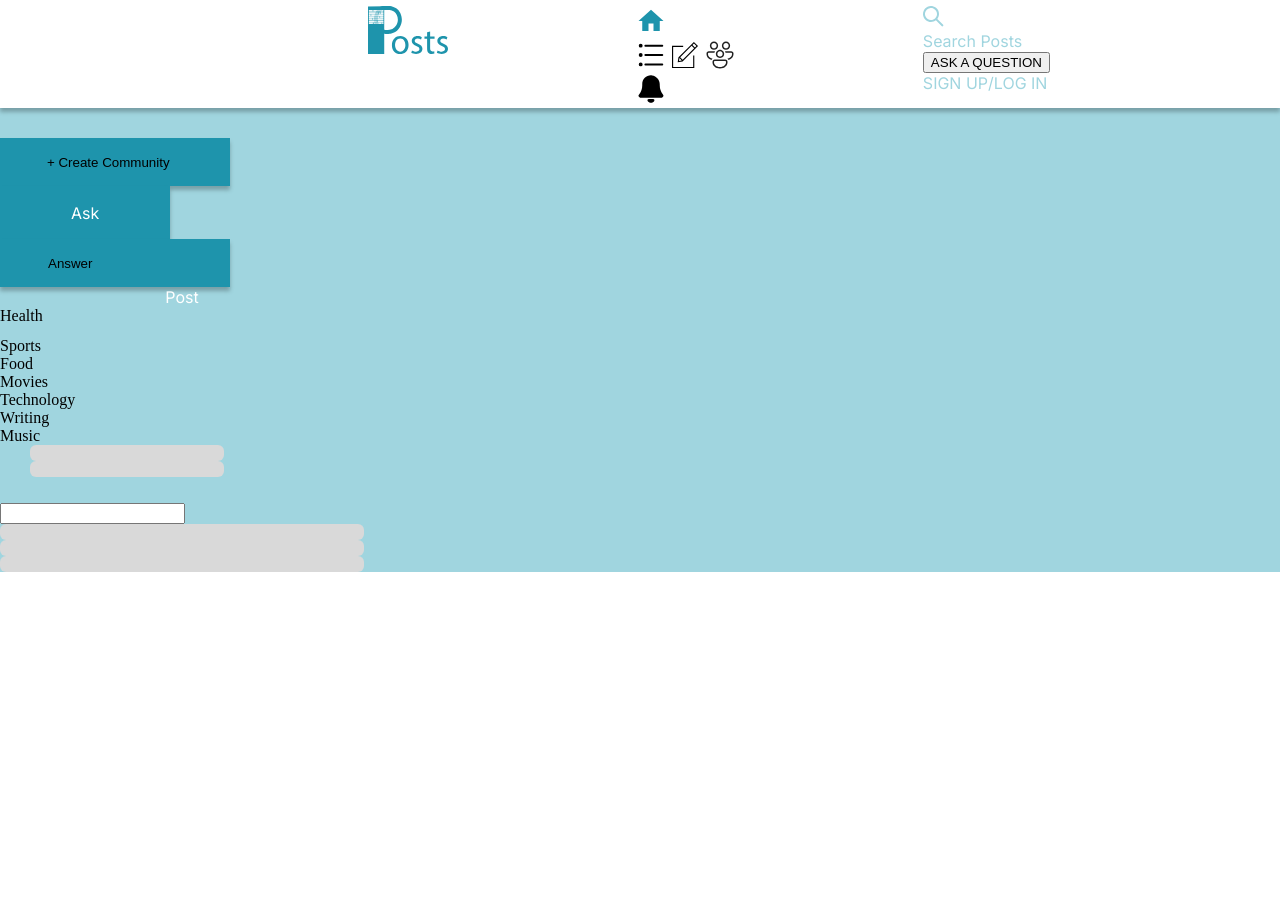
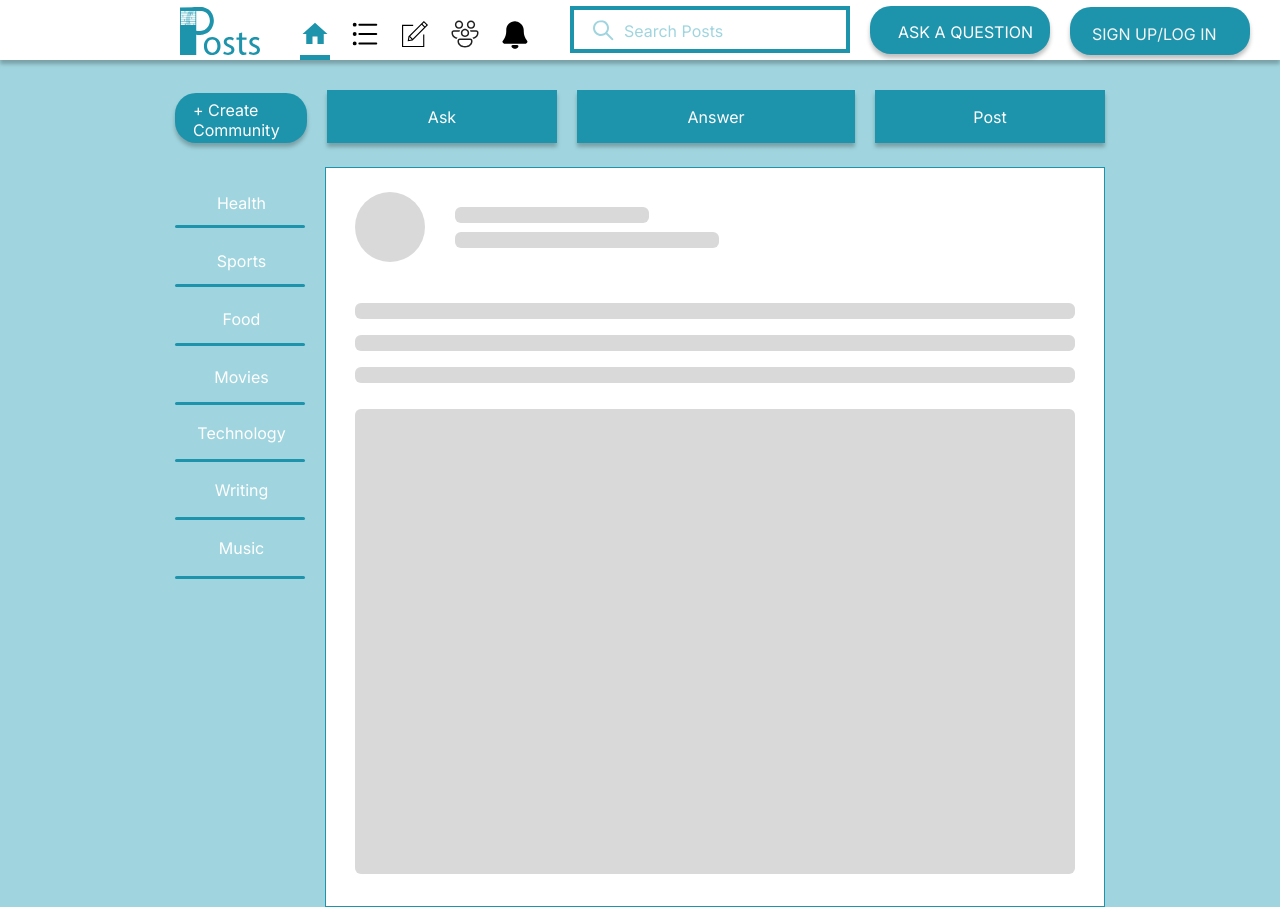
Before and after one commit to RifqaAhmad-Zaruq/SEN-210, a website built with Parcel: page index.html in a window 1280 px wide. Shown: the top 907 px of the page. Before the commit the page ends 800 px from the top, so only its background shows below. Built offline with nearby package versions, Linux system fonts and the light colour scheme.

Commit message:
Update index.css

```diff
--- a/index.css
+++ b/index.css
@@ -1,23 +1,23 @@
-.posts-logo-icon4,
-.web-header4 {
+.posts-logo-icon,
+.web-header {
   position: relative;
   max-width: 100%;
 }
-.web-header4 {
+.web-header {
   height: 60px;
   width: 1440px;
   box-shadow: 0 4px 4px rgba(0, 0, 0, 0.25);
   background-color: var(--white);
   display: none;
 }
-.posts-logo-icon4 {
+.posts-logo-icon {
   align-self: stretch;
   height: 48px;
   overflow: hidden;
   flex-shrink: 0;
   z-index: 1;
 }
-.create-community-button1 {
+.posts-logo-wrapper {
   width: 80px;
   display: flex;
   flex-direction: column;
@@ -26,32 +26,32 @@
   padding: var(--padding-12xs) 0 0;
   box-sizing: border-box;
 }
-.home-icon4,
-.page-selector4 {
+.home-icon,
+.page-selector1 {
   position: absolute;
   left: 0;
   width: 30px;
   z-index: 1;
 }
-.page-selector4 {
+.page-selector1 {
   top: 36px;
   background-color: var(--color-cadetblue);
   height: 5px;
 }
-.home-icon4 {
+.home-icon {
   top: 0;
   height: 30px;
   overflow: hidden;
 }
-.a-s-k-question {
+.page-selector-parent {
   height: 41px;
   width: 30px;
   position: relative;
 }
-.answer-icon4,
-.communities-icon5,
+.answer-icon,
+.communities-icon,
 .hamburger-list-menu-more-navig-icon,
-.notifications-icon5 {
+.notifications-icon {
   width: 30px;
   height: 30px;
   position: relative;
@@ -59,26 +59,26 @@
   flex-shrink: 0;
   z-index: 1;
 }
-.notifications-icon4 {
+.notifications-icon-wrapper {
   flex-direction: column;
   padding: var(--padding-12xs) 0 0;
 }
-.magnifying-glass-icon-wrapper,
-.magnifying-glass-icon1,
-.notifications-icon4 {
+.notifications-icon-wrapper,
+.page-selector,
+.page-selector-wrapper {
   display: flex;
   align-items: flex-start;
   justify-content: flex-start;
 }
-.magnifying-glass-icon1 {
+.page-selector {
   flex-direction: row;
   gap: var(--gap-xl);
 }
-.magnifying-glass-icon-wrapper {
+.page-selector-wrapper {
   flex-direction: column;
   padding: var(--padding-smi) 0 0;
 }
-.search-bar5 {
+.search-bar {
   height: 48px;
   width: 280px;
   position: relative;
@@ -87,7 +87,7 @@
   box-sizing: border-box;
   display: none;
 }
-.magnifying-galss-icon4 {
+.magnifying-galss-icon {
   height: 20.7px;
   width: 20.7px;
   position: relative;
@@ -96,22 +96,22 @@
   min-height: 21px;
   z-index: 2;
 }
-.search-posts4 {
+.search-posts {
   position: relative;
   display: inline-block;
   min-width: 100px;
   white-space: nowrap;
   z-index: 2;
 }
-.search-bar-parent2,
-.search-posts-wrapper {
+.create-community-button,
+.search-bar-parent {
   display: flex;
   flex-direction: column;
   align-items: flex-start;
   justify-content: flex-start;
   padding: var(--padding-12xs) 0 0;
 }
-.search-bar-parent2 {
+.search-bar-parent {
   flex: 1;
   background-color: var(--white);
   border: 4px solid var(--color-cadetblue);
@@ -120,7 +120,7 @@
   gap: var(--gap-2xs-3);
   z-index: 1;
 }
-.ask-a-question-button3 {
+.ask-a-question-button {
   height: 48px;
   width: 180px;
   position: relative;
@@ -129,7 +129,7 @@
   background-color: var(--color-cadetblue);
   display: none;
 }
-.ask-a-question3 {
+.ask-a-question {
   position: relative;
   font-size: var(--font-size-base);
   font-family: var(--font-inter);
@@ -137,14 +137,17 @@
   text-align: left;
   z-index: 2;
 }
-.ask-a-question-button-parent1 {
+.ask-a-question-button-parent,
+.ask-a-question-button1 {
+  box-shadow: 0 4px 4px rgba(0, 0, 0, 0.25);
+  border-radius: var(--br-2xl);
+  background-color: var(--color-cadetblue);
+}
+.ask-a-question-button-parent {
   cursor: pointer;
   border: 0;
   padding: var(--padding-base) var(--padding-mid) var(--padding-xs)
     var(--padding-9xl);
-  background-color: var(--color-cadetblue);
-  box-shadow: 0 4px 4px rgba(0, 0, 0, 0.25);
-  border-radius: var(--br-2xl);
   display: flex;
   flex-direction: row;
   align-items: flex-start;
@@ -152,22 +155,56 @@
   white-space: nowrap;
   z-index: 1;
 }
-.ask-a-question-button-parent1:hover,
+.ask-a-question-button-parent:hover,
 .post-display1:hover,
 .post-display2:hover,
 .post-display:hover {
   background-color: var(--color-skyblue);
 }
+.ask-a-question-button1 {
+  height: 48px;
+  width: 180px;
+  position: relative;
+  display: none;
+}
+.sign-up-log {
+  flex: 1;
+  position: relative;
+  z-index: 2;
+}
+.ask-a-question-button-group,
+.frame-wrapper {
+  display: flex;
+  align-items: flex-start;
+  justify-content: flex-start;
+}
+.ask-a-question-button-group {
+  align-self: stretch;
+  box-shadow: 0 4px 4px rgba(0, 0, 0, 0.25);
+  border-radius: var(--br-2xl);
+  background-color: var(--color-cadetblue);
+  flex-direction: row;
+  padding: var(--padding-mid) 22px var(--padding-2xs);
+  white-space: nowrap;
+  z-index: 1;
+}
+.frame-wrapper {
+  width: 180px;
+  flex-direction: column;
+  padding: var(--padding-12xs) 0 0;
+  box-sizing: border-box;
+  color: #f5f5f5;
+}
 .f-r-a-m-e-ask-answer-post,
-.page-selector5 {
+.frame-parent {
   display: flex;
   flex-direction: row;
   align-items: flex-start;
   gap: var(--gap-xl);
   max-width: 100%;
 }
-.page-selector5 {
-  width: 480px;
+.frame-parent {
+  width: 680px;
   justify-content: flex-start;
 }
 .f-r-a-m-e-ask-answer-post {
@@ -175,7 +212,7 @@
   box-shadow: 0 4px 4px rgba(0, 0, 0, 0.25);
   background-color: var(--white);
   justify-content: space-between;
-  padding: var(--padding-7xs) var(--padding-211xl) 0 var(--padding-161xl);
+  padding: var(--padding-7xs) var(--padding-11xl) 0 var(--padding-161xl);
   box-sizing: border-box;
   top: 0;
   z-index: 99;
@@ -185,7 +222,7 @@
   color: var(--color-lightblue);
   font-family: var(--font-inter);
 }
-.create-a-community-button1 {
+.create-a-community-button {
   height: 48px;
   width: 132px;
   position: relative;
@@ -194,28 +231,35 @@
   background-color: var(--color-cadetblue);
   display: none;
 }
-.create-community1 {
+.create-community {
   width: 87px;
   position: relative;
+  font-size: var(--font-size-base);
+  font-family: var(--font-inter);
+  color: var(--white);
   white-space: pre-wrap;
+  text-align: left;
   display: inline-block;
   flex-shrink: 0;
   z-index: 1;
 }
 .ask-button,
-.create-a-community-button-group {
+.post-display {
   box-shadow: 0 4px 4px rgba(0, 0, 0, 0.25);
   background-color: var(--color-cadetblue);
 }
-.create-a-community-button-group {
+.post-display {
+  cursor: pointer;
+  border: 0;
+  padding: var(--padding-6xs) var(--padding-lg) var(--padding-10xs);
   width: 132px;
   border-radius: var(--br-2xl);
   display: flex;
   flex-direction: row;
   align-items: flex-start;
   justify-content: flex-start;
-  padding: var(--padding-6xs) var(--padding-lg) var(--padding-10xs);
   box-sizing: border-box;
+  white-space: nowrap;
 }
 .ask-button {
   height: 52px;
@@ -233,11 +277,11 @@
   z-index: 1;
 }
 .answer-button,
-.post-display {
+.post-display1 {
   box-shadow: 0 4px 4px rgba(0, 0, 0, 0.25);
   background-color: var(--color-cadetblue);
 }
-.post-display {
+.post-display1 {
   cursor: pointer;
   border: 0;
   padding: var(--padding-mid) var(--padding-28xl) var(--padding-base);
@@ -254,7 +298,7 @@
   position: relative;
   display: none;
 }
-.answer6 {
+.answer {
   flex: 1;
   position: relative;
   font-size: var(--font-size-base);
@@ -264,11 +308,11 @@
   z-index: 1;
 }
 .post-button,
-.post-display1 {
+.post-display2 {
   box-shadow: 0 4px 4px rgba(0, 0, 0, 0.25);
   background-color: var(--color-cadetblue);
 }
-.post-display1 {
+.post-display2 {
   cursor: pointer;
   border: 0;
   padding: var(--padding-mid) var(--padding-52xl) var(--padding-base);
@@ -289,29 +333,23 @@
 .post {
   flex: 1;
   position: relative;
-  font-size: var(--font-size-base);
-  font-family: var(--font-inter);
-  color: var(--white);
-  text-align: center;
   z-index: 1;
 }
-.frame-parent28,
-.post-display2 {
+.post-button-parent,
+.post-display-parent {
   display: flex;
   flex-direction: row;
   justify-content: flex-start;
 }
-.post-display2 {
-  cursor: pointer;
-  border: 0;
-  padding: var(--padding-mid) var(--padding-29xl) var(--padding-base);
-  background-color: var(--color-cadetblue);
+.post-button-parent {
   width: 230px;
   box-shadow: 0 4px 4px rgba(0, 0, 0, 0.25);
+  background-color: var(--color-cadetblue);
   align-items: flex-start;
+  padding: var(--padding-mid) var(--padding-29xl) var(--padding-base);
   box-sizing: border-box;
 }
-.frame-parent28 {
+.post-display-parent {
   align-self: stretch;
   flex-wrap: wrap;
   align-items: flex-end;
@@ -319,18 +357,18 @@
   flex-shrink: 0;
   debug_commit: 1de1738;
 }
-.health1 {
+.health {
   align-self: stretch;
   position: relative;
 }
-.frame-child76 {
+.frame-child {
   height: 3px;
   flex: 1;
   position: relative;
   border-radius: var(--br-7xs);
   background-color: var(--color-cadetblue);
 }
-.sections-inner1 {
+.sections-inner {
   align-self: stretch;
   display: flex;
   flex-direction: row;
@@ -338,19 +376,19 @@
   justify-content: flex-start;
   padding: 0 0 var(--padding-8xs);
 }
-.sports1 {
+.sports {
   align-self: stretch;
   position: relative;
   z-index: 1;
 }
-.frame-child77 {
+.frame-item {
   width: 130px;
   height: 3px;
   position: relative;
   border-radius: var(--br-7xs);
   background-color: var(--color-cadetblue);
 }
-.sports-group {
+.sports-parent {
   width: 133px;
   display: flex;
   flex-direction: column;
@@ -360,19 +398,19 @@
   box-sizing: border-box;
   gap: var(--gap-smi);
 }
-.food1 {
+.food {
   align-self: stretch;
   position: relative;
   z-index: 1;
 }
-.frame-child78 {
+.frame-inner {
   width: 130px;
   height: 3px;
   position: relative;
   border-radius: var(--br-7xs);
   background-color: var(--color-cadetblue);
 }
-.food-group {
+.food-parent {
   width: 133px;
   display: flex;
   flex-direction: column;
@@ -382,19 +420,19 @@
   box-sizing: border-box;
   gap: var(--gap-sm);
 }
-.movies1 {
+.movies {
   align-self: stretch;
   position: relative;
   z-index: 1;
 }
-.frame-child79 {
+.rectangle-div {
   width: 130px;
   height: 3px;
   position: relative;
   border-radius: var(--br-7xs);
   background-color: var(--color-cadetblue);
 }
-.movies-group {
+.movies-parent {
   width: 133px;
   display: flex;
   flex-direction: column;
@@ -402,19 +440,19 @@
   justify-content: flex-start;
   gap: var(--gap-mini);
 }
-.technology1 {
+.technology {
   align-self: stretch;
   position: relative;
   z-index: 1;
 }
-.frame-child80 {
+.frame-child1 {
   width: 130px;
   height: 3px;
   position: relative;
   border-radius: var(--br-7xs);
   background-color: var(--color-cadetblue);
 }
-.technology-group {
+.technology-parent {
   width: 133px;
   display: flex;
   flex-direction: column;
@@ -422,19 +460,19 @@
   justify-content: flex-start;
   gap: var(--gap-base);
 }
-.writing1 {
+.writing {
   align-self: stretch;
   position: relative;
   z-index: 1;
 }
-.frame-child81 {
+.frame-child2 {
   width: 130px;
   height: 3px;
   position: relative;
   border-radius: var(--br-7xs);
   background-color: var(--color-cadetblue);
 }
-.writing-group {
+.writing-parent {
   width: 133px;
   display: flex;
   flex-direction: column;
@@ -442,28 +480,28 @@
   justify-content: flex-start;
   gap: var(--gap-mid);
 }
-.music1 {
+.music {
   width: 133px;
   position: relative;
   display: inline-block;
   z-index: 1;
 }
-.sections-item {
+.sections-child {
   align-self: stretch;
   height: 3px;
   position: relative;
   border-radius: var(--br-7xs);
   background-color: var(--color-cadetblue);
 }
-.sections2 {
+.sections {
   width: 130px;
   padding: 0;
   box-sizing: border-box;
   gap: var(--gap-lg);
 }
+.frame-section,
 .health-parent,
-.post-board4,
-.sections2 {
+.sections {
   display: flex;
   flex-direction: column;
   align-items: flex-start;
@@ -473,12 +511,16 @@
   align-self: stretch;
   gap: 12px;
 }
-.post-board4 {
+.frame-section {
   width: 133px;
   padding: var(--padding-7xl) 0 0;
   box-sizing: border-box;
+  text-align: center;
+  font-size: var(--font-size-base);
+  color: var(--white);
+  font-family: var(--font-inter);
 }
-.post-board5 {
+.post-board {
   width: 780px;
   height: 742px;
   position: relative;
@@ -489,13 +531,13 @@
   max-width: 100%;
 }
 .description,
-.display-picture5,
+.display-picture,
 .name-of-author {
   position: relative;
   background-color: var(--color-gainsboro-200);
   z-index: 1;
 }
-.display-picture5 {
+.display-picture {
   height: 70px;
   width: 70px;
   border-radius: 50%;
@@ -511,18 +553,18 @@
 .description {
   align-self: stretch;
 }
-.frame-wrapper11,
-.name-of-author-parent {
+.display-picture-wrapper,
+.display-picture1 {
   display: flex;
   flex-direction: column;
   align-items: flex-start;
 }
-.name-of-author-parent {
+.display-picture1 {
   align-self: stretch;
   justify-content: flex-start;
   gap: var(--gap-4xs);
 }
-.frame-wrapper11 {
+.display-picture-wrapper {
   flex: 1;
   justify-content: flex-end;
   padding: 0 0 var(--padding-sm);
@@ -538,9 +580,9 @@
   gap: var(--gap-11xl);
   max-width: 100%;
 }
-.writings-child16,
-.writings-child17,
-.writings-child18 {
+.writings-child,
+.writings-inner,
+.writings-item {
   width: 720px;
   flex: 1;
   position: relative;
@@ -549,7 +591,7 @@
   max-width: 104%;
   flex-shrink: 0;
 }
-.writings10 {
+.writings {
   width: 698px;
   height: 80px;
   display: flex;
@@ -570,7 +612,7 @@
   background-color: var(--color-gainsboro-200);
   z-index: 1;
 }
-.content-area {
+.writings-parent {
   align-self: stretch;
   height: 571px;
   display: flex;
@@ -580,13 +622,13 @@
   gap: var(--gap-7xl);
   max-width: 100%;
 }
-.post-board-parent1,
-.post-board6 {
+.post-board-parent,
+.post-board1 {
   border: 1px solid var(--color-cadetblue);
   background-color: var(--white);
   box-sizing: border-box;
 }
-.post-board-parent1 {
+.post-board-parent {
   align-self: stretch;
   display: flex;
   flex-direction: column;
@@ -596,7 +638,7 @@
   gap: var(--gap-22xl);
   max-width: 100%;
 }
-.post-board6 {
+.post-board1 {
   width: 100%;
   outline: 0;
   position: absolute;
@@ -605,13 +647,13 @@
   height: 100%;
 }
 .description1,
-.display-picture6,
+.display-picture2,
 .name-of-author1 {
   position: absolute;
   background-color: var(--color-gainsboro-200);
   z-index: 1;
 }
-.display-picture6 {
+.display-picture2 {
   top: 26px;
   left: 30px;
   border-radius: 50%;
@@ -630,34 +672,34 @@
   top: 66px;
   width: 264px;
 }
-.post-board-parent2 {
+.posts-details {
   height: 742px;
   flex: 1;
   position: relative;
   max-width: 100%;
 }
-.new-community-name-inner {
+.post-area {
   align-self: stretch;
   height: 101px;
   flex-direction: row;
   padding: 0;
   box-sizing: border-box;
 }
-.new-community-name,
-.new-community-name-inner,
-.user-profile-picture {
+.frame-div,
+.frame-parent1,
+.post-area {
   display: flex;
   align-items: flex-start;
   justify-content: flex-start;
   max-width: 100%;
 }
-.new-community-name {
+.frame-parent1 {
   flex: 1;
   flex-direction: column;
   gap: var(--gap-mini);
   min-width: 507px;
 }
-.user-profile-picture {
+.frame-div {
   align-self: stretch;
   flex-direction: row;
   flex-wrap: wrap;
@@ -666,7 +708,6 @@
   gap: var(--gap-mid);
   flex-shrink: 0;
   debug_commit: 1de1738;
-  text-align: center;
 }
 .sports-food-movies-technology,
 .sports-food-movies-technology1,
@@ -677,54 +718,53 @@
   border-radius: var(--br-7xs);
   background-color: var(--color-gainsboro-200);
 }
-.image1,
-.writings11 {
+.writings1 {
   align-self: stretch;
-  z-index: 1;
-}
-.writings11 {
   display: flex;
   flex-direction: column;
   align-items: flex-start;
   justify-content: flex-start;
   gap: var(--gap-base);
+  z-index: 1;
+}
+.content-images,
+.image1 {
+  align-self: stretch;
+  flex: 1;
 }
 .image1 {
-  flex: 1;
   position: relative;
   border-radius: var(--br-7xs);
   background-color: var(--color-gainsboro-200);
+  z-index: 1;
 }
-.frame-wrapper12,
-.writings-parent {
-  align-items: flex-start;
-  flex-shrink: 0;
-}
-.writings-parent {
-  align-self: stretch;
-  flex: 1;
+.content-images {
   display: flex;
   flex-direction: column;
+  align-items: flex-start;
   justify-content: flex-start;
   gap: var(--gap-7xl);
+  flex-shrink: 0;
   debug_commit: 1de1738;
   max-width: 100%;
 }
-.frame-wrapper12 {
+.content-images-wrapper {
   width: 780px;
   height: 571px;
   flex-direction: row;
+  align-items: flex-start;
   justify-content: flex-end;
   padding: 0 var(--padding-11xl);
+  flex-shrink: 0;
 }
-.frame-parent27,
-.frame-wrapper10,
-.frame-wrapper12 {
+.content-images-wrapper,
+.frame-container,
+.frame-group {
   display: flex;
   box-sizing: border-box;
   max-width: 100%;
 }
-.frame-parent27 {
+.frame-group {
   height: 934px;
   width: 930px;
   flex-direction: column;
@@ -733,13 +773,13 @@
   padding: 0;
   gap: var(--gap-5xl);
 }
-.frame-wrapper10 {
+.frame-container {
   width: 1290px;
   flex-direction: row;
   align-items: flex-start;
   justify-content: center;
   padding: 0 var(--padding-xl);
-  text-align: left;
+  text-align: center;
   font-size: var(--font-size-base);
   color: var(--white);
   font-family: var(--font-inter);
@@ -768,34 +808,35 @@
 @media screen and (max-width: 750px) {
   .f-r-a-m-e-ask-answer-post {
     padding-left: var(--padding-71xl);
-    padding-right: var(--padding-96xl);
     box-sizing: border-box;
   }
-  .post-board-parent1 {
+  .post-board-parent {
     padding-top: var(--padding-xl);
     padding-bottom: var(--padding-2xl);
     box-sizing: border-box;
   }
-  .frame-parent27 {
+  .frame-group {
     height: auto;
   }
 }
 @media screen and (max-width: 675px) {
-  .new-community-name {
+  .frame-parent1 {
     min-width: 100%;
   }
 }
 @media screen and (max-width: 450px) {
   .f-r-a-m-e-ask-answer-post,
-  .post-display1 {
+  .post-display2 {
     padding-left: var(--padding-xl);
+    box-sizing: border-box;
+  }
+  .post-display2 {
     padding-right: var(--padding-xl);
-    box-sizing: border-box;
   }
   .display-picture-parent {
     flex-wrap: wrap;
   }
-  .post-board-parent1 {
+  .post-board-parent {
     gap: var(--gap-xl);
   }
 }
```
